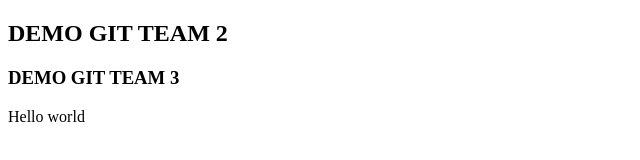
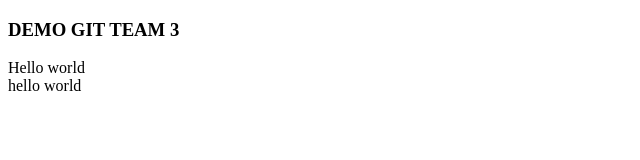
Before and after one commit to CuongPham132/trodua, a plain HTML site: page index.html in a window 1280 px wide. Shown: the whole page, without its empty margins (0-640 px from the left). Drawn offline with Linux system fonts and the light colour scheme.

Commit message:
Phiên bản 2

```diff
--- a/index.html
+++ b/index.html
@@ -9,9 +9,9 @@
 </head>
 
 <body>
-    <h2>DEMO GIT TEAM 2</h2>
     <h3>DEMO GIT TEAM 3</h3>
     <div>Hello world</div>
+    <span>hello world</span>
 </body>
 
 </html>
```
